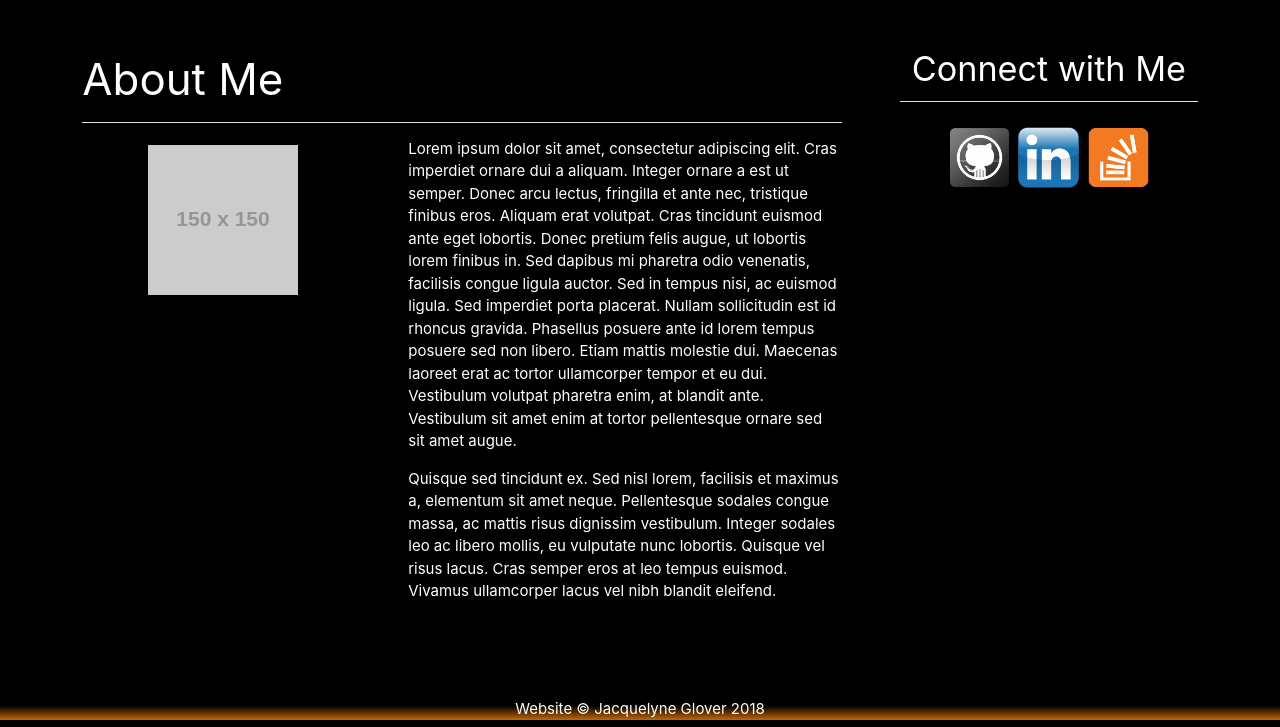
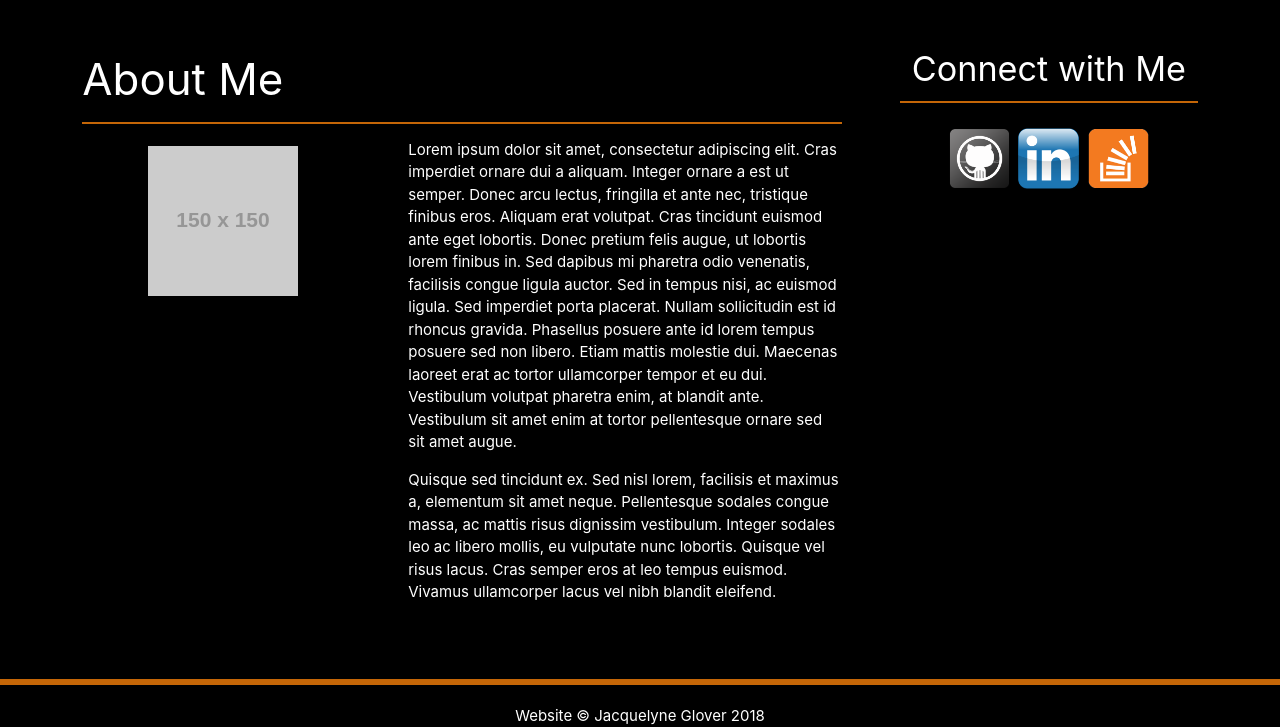
Before and after one commit to jackmidoglover/portfolio, a plain HTML site: page index.html in a window 1280 px wide. Shown: the part 421-1148 px from the top of the page. Drawn offline with nearby package versions, Linux system fonts and the light colour scheme; placeholder pictures from the web are drawn by us.

Commit message:
some nice border styles added

```diff
--- a/assets/css/style.css
+++ b/assets/css/style.css
@@ -18,7 +18,8 @@ a:hover{
     color: #C46607;
 }
 .page-footer {
-    background: linear-gradient(black 66%, #C46607 100%);
+    background-color: black;
+    border-top: 6px solid #C46607;
 }
 
 main {
@@ -54,3 +55,6 @@ h1 {
     width: 65px;
     height: 65px;
 }
+.divider {
+    border: 1px solid #C46607;
+}
```
